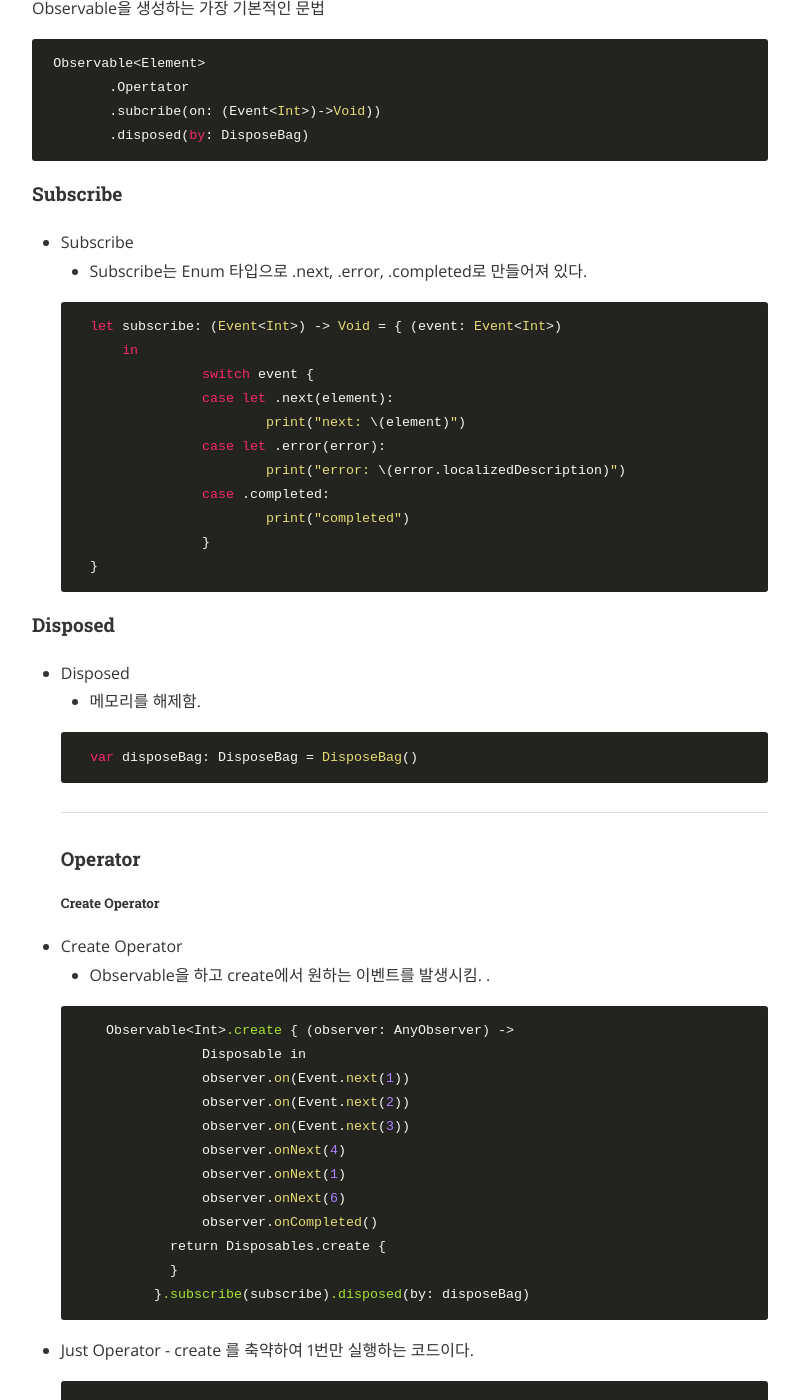
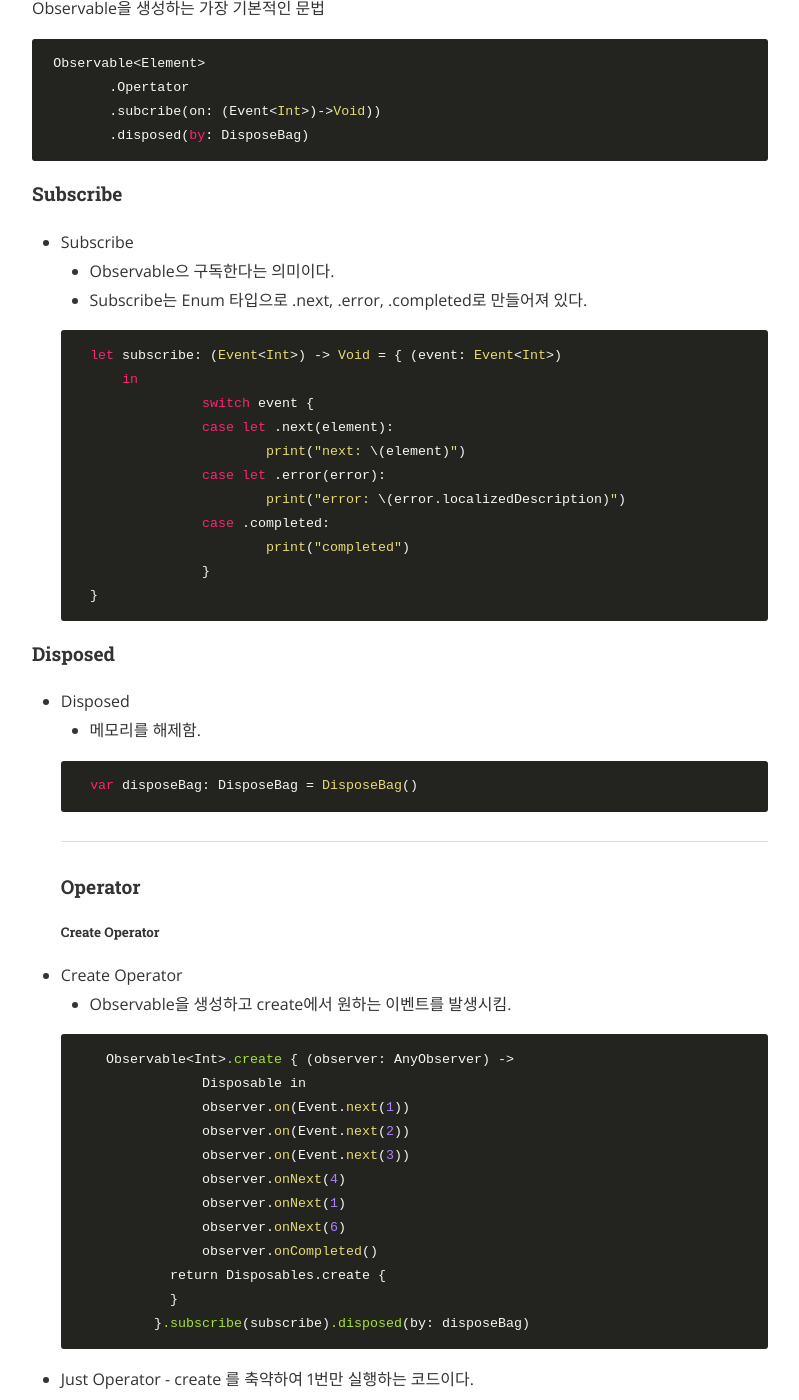
Before and after one commit to jakouk/jakouk, a Jekyll site: the page built from _posts/2017-11-19-RxSwift2.markdown, in a window 1280 px wide and 1400 px high, scrolled down 472 px. Shown: the whole window, without its empty margins (240-1039 px from the left). Built offline with Jekyll 4.4.1, drawn with Linux system fonts in a browser that asks for light colours; nearby versions of some CDN libraries.

Commit message:
Update 2017-11-19-RxSwift2.markdown

````diff
--- a/_posts/2017-11-19-RxSwift2.markdown
+++ b/_posts/2017-11-19-RxSwift2.markdown
@@ -21,6 +21,7 @@ Observable을 생성하는 가장 기본적인 문법
 
 #### Subscribe
 * Subscribe
+	- Observable으 구독한다는 의미이다.
 	- Subscribe는 Enum 타입으로 .next, .error, .completed로 만들어져 있다.
 
 	```swift
@@ -49,7 +50,7 @@ Observable을 생성하는 가장 기본적인 문법
 ##### Create Operator
 
 * Create Operator
-	- Observable을 하고 create에서 원하는 이벤트를 발생시킴. .
+	- Observable을 생성하고 create에서 원하는 이벤트를 발생시킴.
 
 	```swift
 	  Observable<Int>.create { (observer: AnyObserver) ->
````
